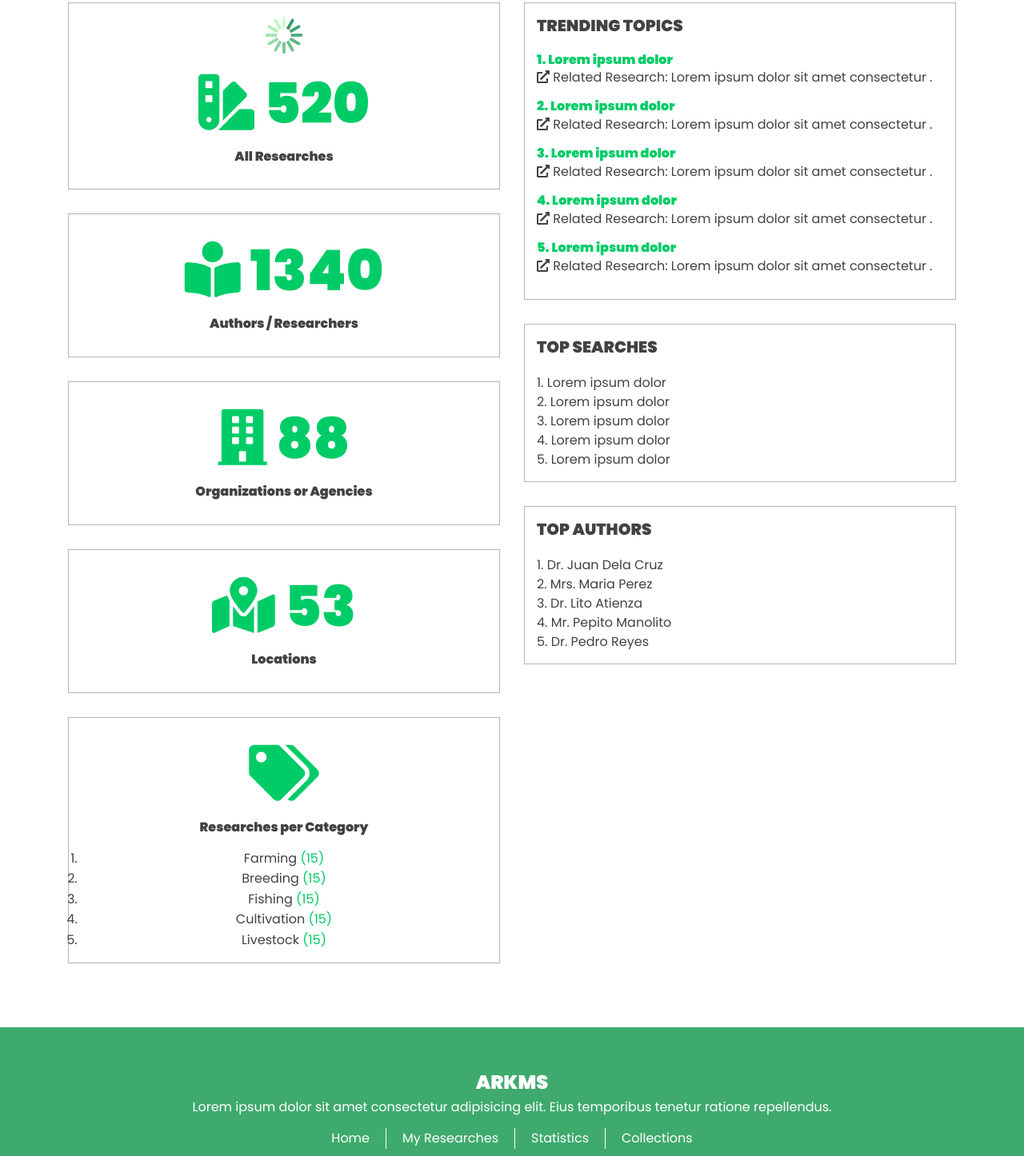
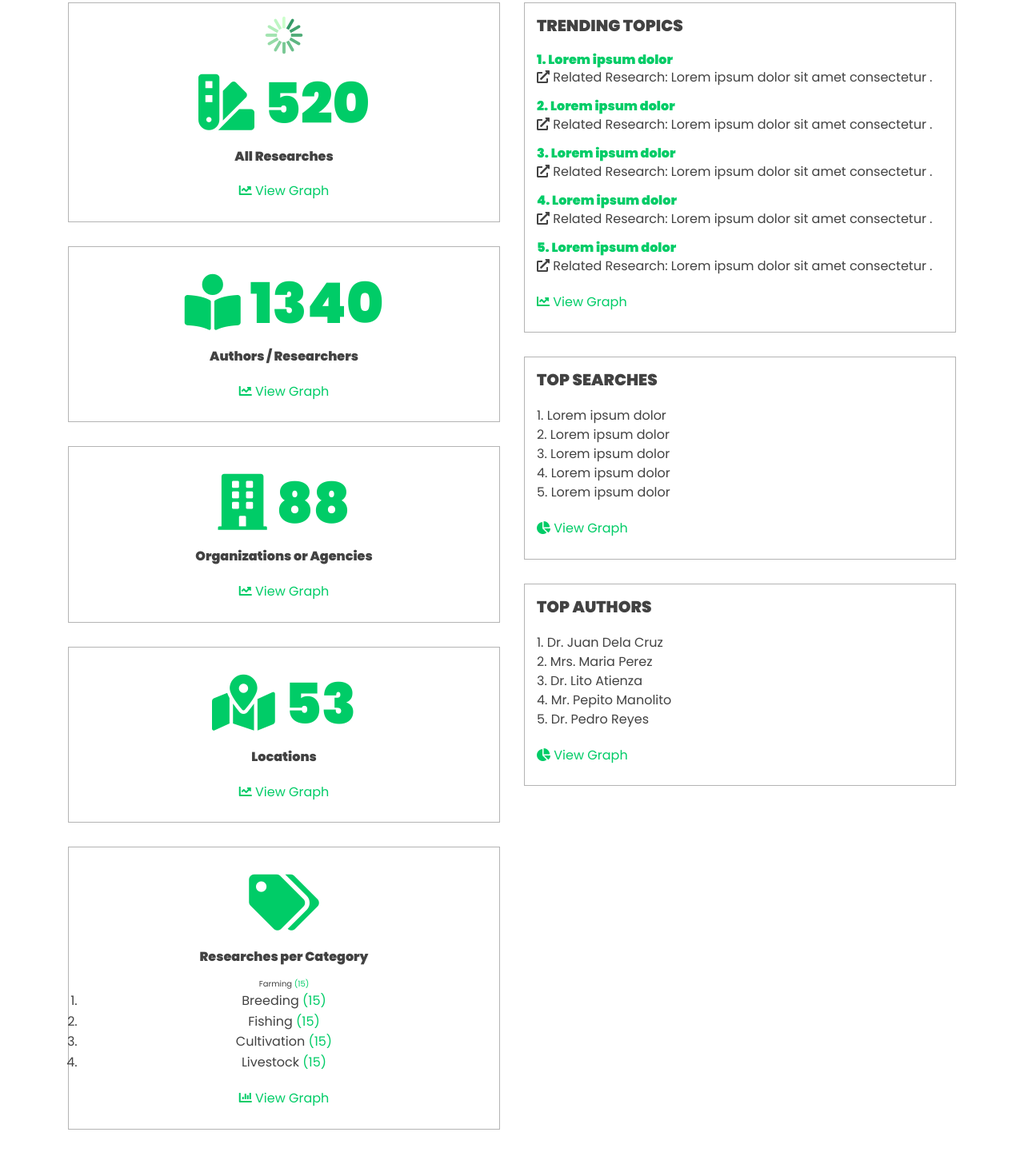
Before and after one commit to jhonny-dichoso/arkms-html, a plain HTML site: page statistics.html in a window 1280 px wide. Shown: the part 328-1774 px from the top of the page at 80% size. Drawn offline with nearby package versions, Linux system fonts and the light colour scheme.

Commit message:
add the link for statgraph

```diff
--- a/css/main.css
+++ b/css/main.css
@@ -424,7 +424,7 @@ body {
 }
 
 .text-center {
-  text-align: center;
+  text-align: center !important;
 }
 
 .text-left {
@@ -2401,3 +2401,9 @@ footer li a {
 .forum {
   background-color: #f3f3f3;
 }
+
+.browse-card .graph-link {
+  display: block;
+  margin-top: 2rem;
+  text-align: left;
+}
--- a/statistics.html
+++ b/statistics.html
@@ -96,6 +96,9 @@
                         <i class="fas fa-swatchbook"></i> 520
                       </h2>
                       <h4>All Researches</h4>
+                      <a href="statgraph.html" class="graph-link text-center"
+                        ><i class="fas fa-chart-line"></i> View Graph</a
+                      >
                     </div>
                   </div>
                 </div>
@@ -109,6 +112,9 @@
                         <i class="fas fa-book-reader"></i> 1340
                       </h2>
                       <h4>Authors / Researchers</h4>
+                      <a href="statgraph.html" class="graph-link text-center"
+                        ><i class="fas fa-chart-line"></i> View Graph</a
+                      >
                     </div>
                   </div>
                 </div>
@@ -122,6 +128,9 @@
                         <i class="fas fa-building"></i> 88
                       </h2>
                       <h4>Organizations or Agencies</h4>
+                      <a href="statgraph.html" class="graph-link text-center"
+                        ><i class="fas fa-chart-line"></i> View Graph</a
+                      >
                     </div>
                   </div>
                 </div>
@@ -135,6 +144,9 @@
                         <i class="fas fa-map-marked-alt"></i> 53
                       </h2>
                       <h4>Locations</h4>
+                      <a href="statgraph.html" class="graph-link text-center"
+                        ><i class="fas fa-chart-line"></i> View Graph</a
+                      >
                     </div>
                   </div>
                 </div>
@@ -148,7 +160,7 @@
                         <i class="fas fa-tags"></i>
                       </h2>
                       <h4>Researches per Category</h4>
-                      <ol class="cat-list">
+                      <ol class="cat-list >
                         <li class="cat-list-item">
                           <span>Farming</span>
                           <span class="text-secondary">(15)</span>
@@ -165,11 +177,14 @@
                           <span>Cultivation </span
                           ><span class="text-secondary">(15)</span>
                         </li>
-                        <li class="cat-list-item">
+                        <li class="cat-list-item mb-1">
                           <span> Livestock</span>
                           <span class="text-secondary">(15)</span>
                         </li>
                       </ol>
+                      <a href="statgraph.html" class="graph-link text-center"
+                        ><i class="fas fa-chart-bar"></i> View Graph</a
+                      >
                     </div>
                   </div>
                 </div>
@@ -208,6 +223,8 @@
                       <i class="fas fa-external-link-alt"></i> Related Research:
                       Lorem ipsum dolor sit amet consectetur .
                     </p>
+
+
                   </div>
 
                   <div class="topics">
@@ -229,6 +246,10 @@
                       Lorem ipsum dolor sit amet consectetur .
                     </p>
                   </div>
+
+                  <a href="statgraph.html" class="graph-link "
+                  ><i class="fas fa-chart-line"></i> View Graph</a
+                >
                 </div>
               </div>
 
@@ -254,6 +275,10 @@
                   <div class="topics">
                     <p class=" no-padding no-margin">5. Lorem ipsum dolor</p>
                   </div>
+
+                  <a href="statgraph.html" class="graph-link"
+                  ><i class="fas fa-chart-pie"></i> View Graph</a
+                >
                 </div>
               </div>
 
@@ -279,6 +304,9 @@
                   <div class="topics">
                     <p class=" no-padding no-margin">5. Dr. Pedro Reyes</p>
                   </div>
+                  <a href="statgraph.html"  class="graph-link"
+                  ><i class="fas fa-chart-pie"></i> View Graph</a
+                >
                 </div>
               </div>
             </div>
```
